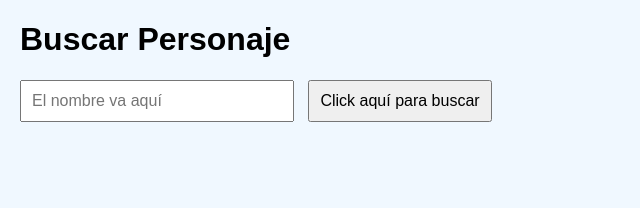
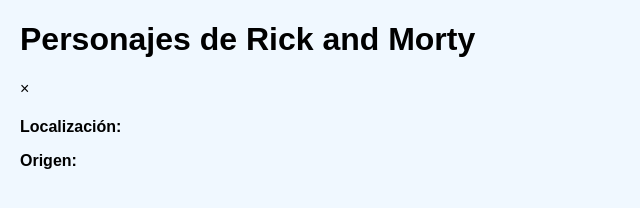
Before and after one commit to CRISTIANCHZ/API_RICKANDMORTHY, a plain HTML site: page Index.html in a window 1280 px wide. Shown: the whole page, without its empty margins (0-640 px from the left). Drawn offline with Linux system fonts and the light colour scheme.

Commit message:
Index.html

```diff
--- a/Index.html
+++ b/Index.html
@@ -7,14 +7,19 @@
     <link rel="stylesheet" href="style.css">
 </head>
 <body>
-    <h1>Buscar Personaje</h1>
+    <h1>Personajes de Rick and Morty</h1>
+    <div id="grid-container"></div>
 
-    <div>
-        <input type="text" id="searchInput" placeholder="El nombre va aquí">
-        <button id="searchButton">Click aquí para buscar</button>
+    <!-- Modal -->
+    <div id="modal" class="modal">
+        <div class="modal-content">
+            <span class="close">&times;</span>
+            <img id="modal-image" src="" alt="">
+            <h2 id="modal-name"></h2>
+            <p><strong>Localización:</strong> <span id="modal-location"></span></p>
+            <p><strong>Origen:</strong> <span id="modal-origin"></span></p>
+        </div>
     </div>
-
-    <div class="results" id="resultsContainer"></div>
 
     <script src="script.js"></script>
 </body>
```
